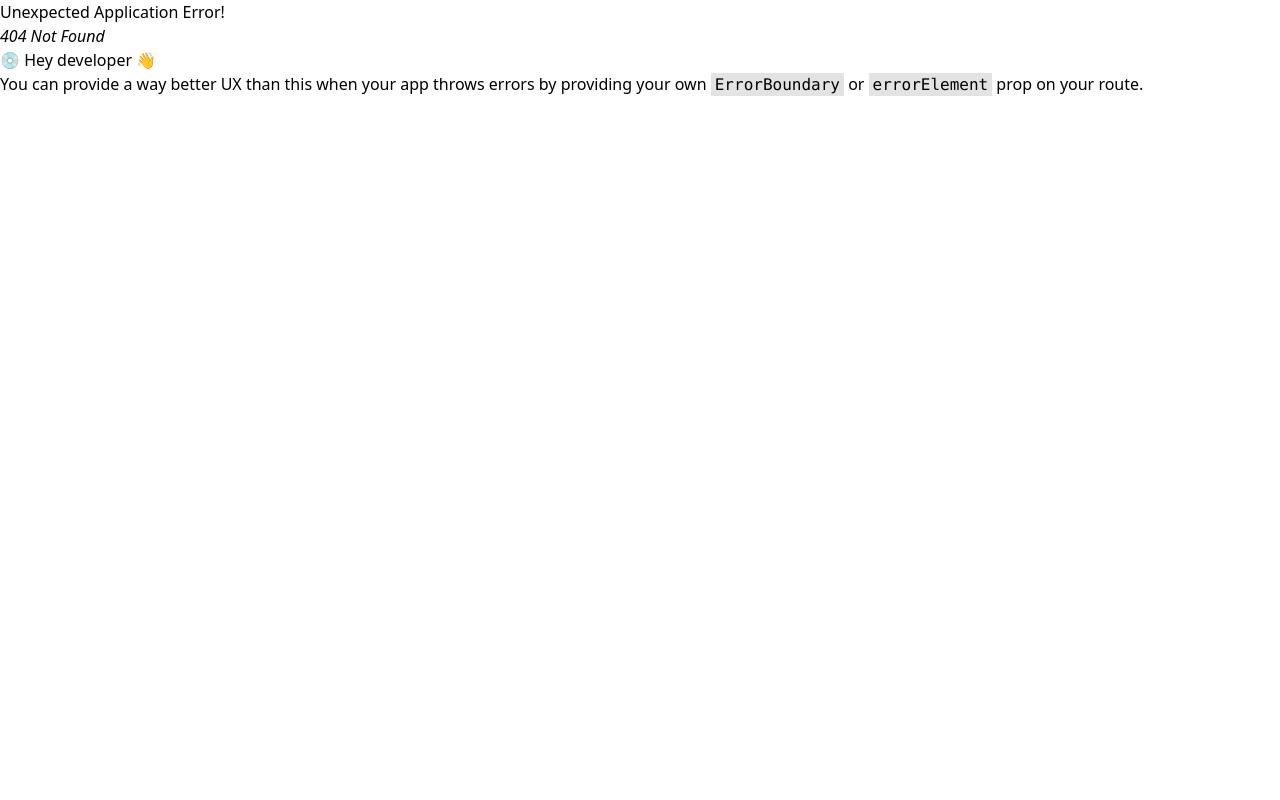
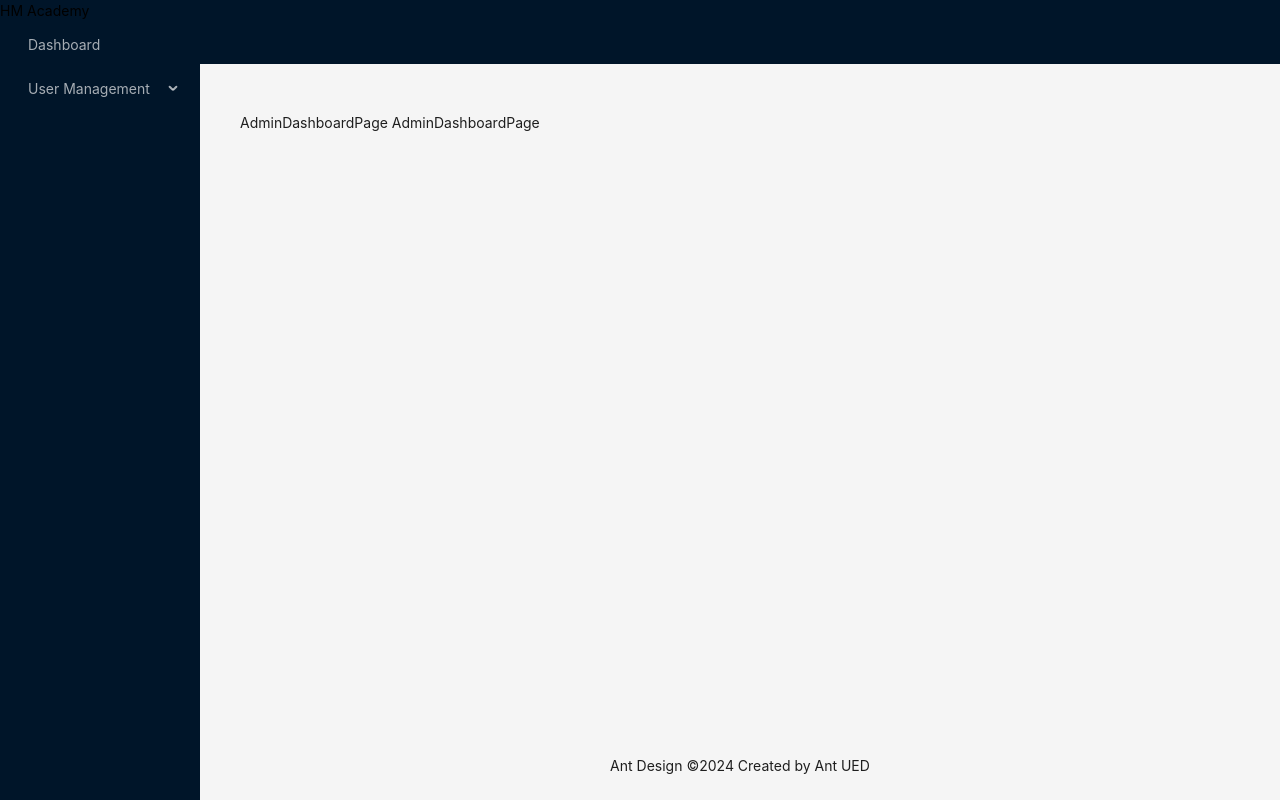
Before and after one commit to mrnayem2026/Handy-Minds-Academy-Frontend, a React (Vite) app: page /admin/dashboard in a window 1280 px wide. Before the commit this address had no page. Built offline with nearby package versions, Linux system fonts and the light colour scheme.

Commit message:
Create some reusable code for admin sidebar

```diff
--- a/src/components/layout/MainLayout.tsx
+++ b/src/components/layout/MainLayout.tsx
@@ -1,33 +1,10 @@
-import { Layout, Menu, MenuProps } from "antd";
-import { NavLink, Outlet } from "react-router-dom";
+import { Layout, Menu } from "antd";
+import { Outlet } from "react-router-dom";
+import { adminSidebarItems } from "../../routes/admin.route";
 
 const { Header, Content, Footer, Sider } = Layout;
 
-const items: MenuProps["items"] = [
-  {
-    key: 1,
-    label: <NavLink to={'/admin'}>Dashboards</NavLink>,
-  },
-  {
-    key: "User Management",
-    label: "User Management",
-    children: [
-      {
-        key: "Create Admin",
-        label: <NavLink to={'/admin/create-admin'}>Create Admin</NavLink>,
-      },
-      {
-        key: "Create Faculty",
-        label:  <NavLink to={'/admin/create-faculty'}>Create Faculty</NavLink>,
 
-      },
-      {
-        key: "Create Student",
-        label: <NavLink to={'/admin/create-student'}>Create Student</NavLink>,
-      },
-    ],
-  },
-];
 
 const MainLayout = () => {
   return (
@@ -53,7 +30,7 @@
           theme="dark"
           mode="inline"
           defaultSelectedKeys={["4"]}
-          items={items}
+          items={adminSidebarItems}
         />
       </Sider>
       <Layout>
--- /dev/null
+++ b/src/routes/admin.route.tsx
@@ -0,0 +1,99 @@
+import { ReactNode } from "react";
+import AdminDashboardPage from "../pages/admin/AdminDashboard";
+import CreateAdmin from "../pages/admin/CreateAdmin";
+import CreateFaculty from "../pages/admin/CreateFaculty";
+import CreateStudent from "../pages/admin/CreateStudent";
+import { NavLink } from "react-router-dom";
+
+type TRoute = {
+  path: string;
+  element: ReactNode;
+};
+
+type TSidebarItem = {
+    key: string;
+    label: ReactNode;
+    children?: TSidebarItem[];
+  };
+
+const adminPaths = [
+  {
+    name: "Dashboard",
+    path: "dashboard",
+    element: <AdminDashboardPage />,
+  },
+  {
+    name: "User Management",
+    children: [
+      {
+        name: "Create Admin",
+        path: "create-admin",
+        element: <CreateAdmin />,
+      },
+      {
+        name: "Create Faculty",
+        path: "create-faculty",
+        element: <CreateFaculty />,
+      },
+      {
+        name: "Create Student",
+        path: "create-student",
+        element: <CreateStudent />,
+      },
+      {
+        name: "Create Member",
+        path: "create-member",
+        element: <CreateStudent />,
+      },
+    ],
+  },
+];
+
+
+export const adminSidebarItems = adminPaths.reduce(
+    (acc: TSidebarItem[], item) => {
+      if (item.path && item.name) {
+        acc.push({
+          key: item.name,
+          label: <NavLink to={`/admin/${item.path}`}>{item.name}</NavLink>,
+        });
+      }
+
+      if (item.children) {
+        acc.push({
+          key: item.name,
+          label: item.name,
+          children: item.children.map((child) => ({
+            key: child.name,
+            label: <NavLink to={`/admin/${child.path}`}>{child.name}</NavLink>,
+          })),
+        });
+      }
+
+      return acc;
+    },
+    []
+  );
+
+
+//* Programatical way
+
+export const adminRoutes = adminPaths.reduce((acc: TRoute[], item) => {
+  if (item.path && item.element) {
+    acc.push({
+      path: item.path,
+      element: item.element,
+    });
+  }
+
+  if (item.children) {
+    item.children.forEach((child) => {
+      acc.push({
+        path: child.path,
+        element: child.element,
+      });
+    });
+  }
+
+  return acc;
+}, []);
```
Also changed, not shown: src/routes/routes.tsx (+3 -30 lines), test.js (added, +32 -0 lines).
